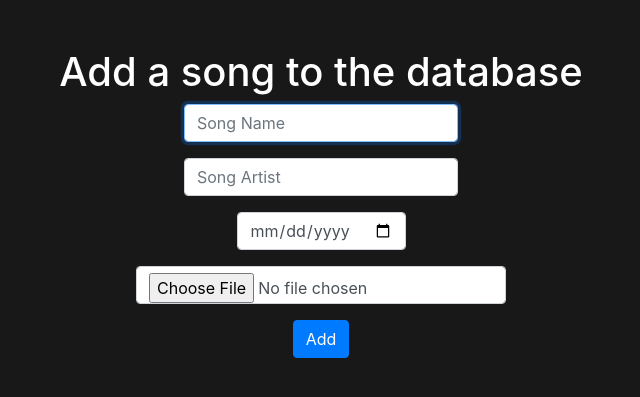
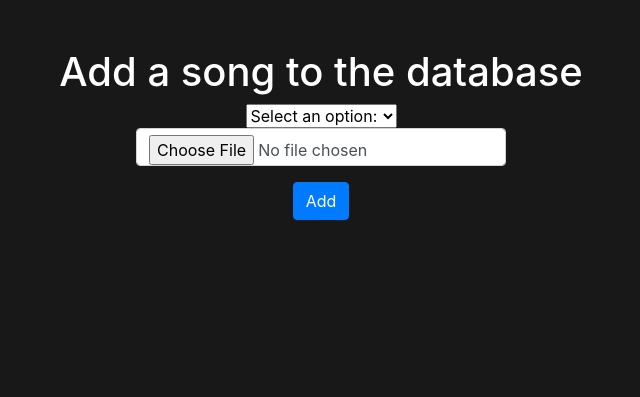
Before and after one commit to PhazonicRidley/RGSDB, a Flask app: page /songs/add in a window 1280 px wide. Shown: the part 74-471 px from the top of the page, without its empty margins (319-959 px from the left). Run offline with Flask 2, Linux system fonts and the light colour scheme; the visitor is signed in with stand-in values (Sample User, id 1); parts of the project's set-up code (start-up, migrations or seed data) failed here and were passed over; some libraries are stand-ins or nearby versions.

Commit message:
[upload] add a shitty menu swapper

```diff
--- a/templates/add.html
+++ b/templates/add.html
@@ -4,17 +4,63 @@
 {% endblock %}
 
 {% block main %}
+
+<script>
+$(document).ready(function(){
+    $("select").change(function(){
+        $(this).find("option:selected").each(function(){
+            var optionValue = $(this).attr("value");
+            if(optionValue){
+                $(".select").not("." + optionValue).hide();
+                $("." + optionValue).show();
+            } else{
+                $(".select").hide();
+            }
+        });
+    }).change();
+});
+</script>
+
 <h1>Add a song to the database</h1>
 <form action="/songs/add" enctype=multipart/form-data method="post">
+    <div class="uploadtype">
+        <select>
+            <option>Select an option:</option>
+            <option value="chsong">Clone Hero Song</option>
+            <option value="osusong">Osu Song</option>
+            <option value="osuskin">Osu Skin</option>
+            <option value="osureplay">Osu Replay</option>
+        </select>
+    </div>
+    <div class="chsong select">
     <div class="form-group">
         <input id="name" autofocus class="form-control" name="name" placeholder="Song Name" type="text">
     </div>
     <div class="form-group">
         <input id="artist" autofocus class="form-control" name="artist" placeholder="Song Artist" type="text">
     </div>
+    </div>
+    <div class="osusong select">
     <div class="form-group">
-        <input id="creation" autofocus class="form-control" name="creation" type="date">
+        <input id="name" autofocus class="form-control" name="name" placeholder="Song Name" type="text">
     </div>
+    <div class="form-group">
+        <input id="artist" autofocus class="form-control" name="artist" placeholder="Song Artist" type="text">
+    </div>
+    </div>
+
+    <div class="osuskin select">
+    <div class="form-group">
+        <input id="name" autofocus class="form-control" name="name" placeholder="Skin Name" type="text">
+    </div>
+    </div>
+
+    <div class="osureplay select">
+    <div class="form-group">
+        <input id="name" autofocus class="form-control" name="name" placeholder="Map Name" type="text">
+    </div>
+    </div>
+
     <div class="form-group">
         <input id="uploadedfile" autofocus class="form-control" name="uploadedfile" type="file">
     </div>
```
